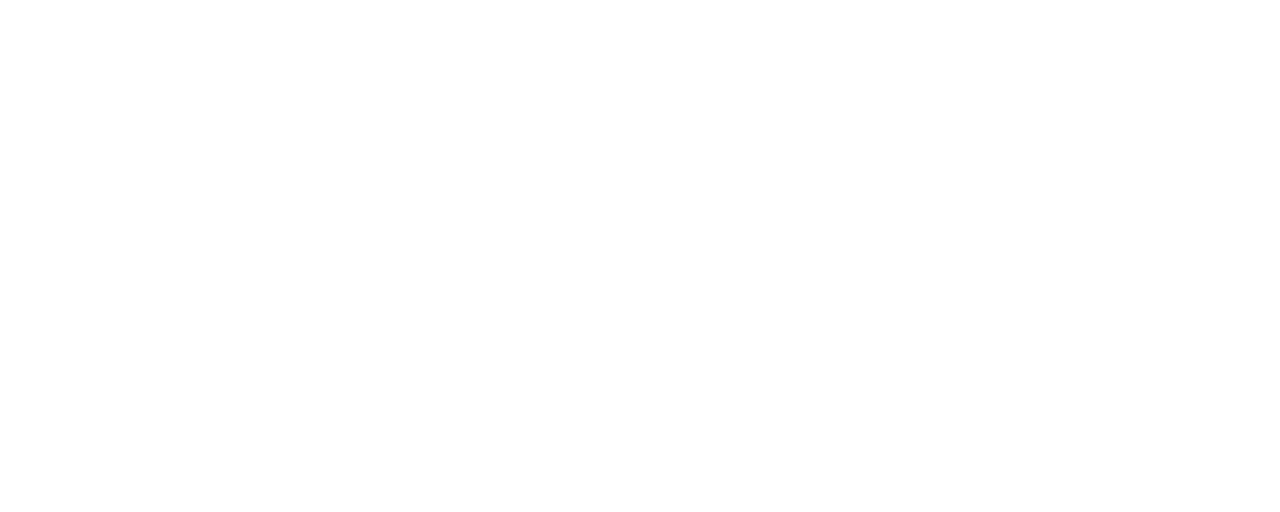
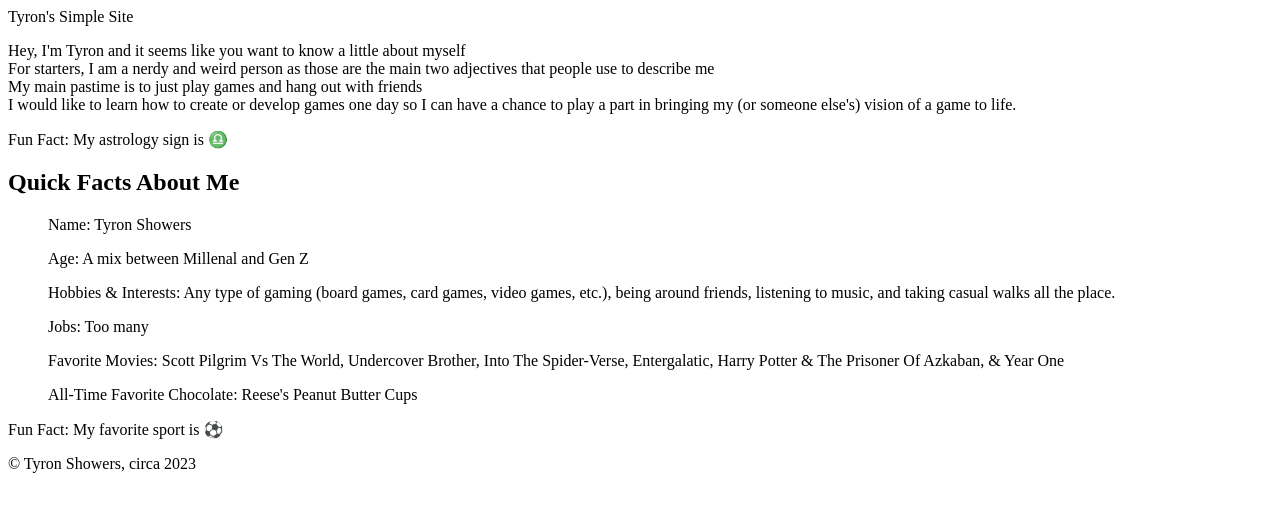
Before and after one commit to PT-Web-Dev-Jan-23/js-assignment-4-html-me-something-TShowers21, a website: page index.html in a window 1280 px wide. Drawn offline with Linux system fonts and the light colour scheme.

```diff
--- a/index.html
+++ b/index.html
@@ -1,8 +1,58 @@
 <!DOCTYPE html>
 <html>
    <head>
+   <title>Who is Tyron Showers?</title>
    </head>
-   <body>
-      <!-- Write your HTML in this file! -->
-   </body>
+      <body>
+         <main>
+            <header>Tyron's Simple Site</header>
+               <article>
+
+
+               <p>Hey, I'm Tyron and it seems like you want to know a little about myself <br />
+               For starters, I am a nerdy and weird person as those are the main two adjectives that people use to describe me <br />
+               My main pastime is to just play games and hang out with friends <br />
+               I would like to learn how to create or develop games one day so I can have a chance to play a part in bringing my (or someone else's) vision of a game to life. <br />
+               </p>
+               </article>
+
+               <p>Fun Fact: My astrology sign is &#9806;</p>
+
+               <article>
+               <h2>Quick Facts About Me</h2>
+               <p>
+               <ul>
+               Name: Tyron Showers
+               </ul>
+
+               <ul>
+               Age: A mix between Millenal and Gen Z
+               </ul>
+
+               <ul>
+               Hobbies & Interests: Any type of gaming (board games, card games, video games, etc.), being around friends, listening to music, and taking casual walks all the place.
+               </ul>
+
+               <ul>
+               Jobs: Too many
+               </ul>
+
+               <ul>
+               Favorite Movies: Scott Pilgrim Vs The World, Undercover Brother, Into The Spider-Verse, Entergalatic, Harry Potter & The Prisoner Of Azkaban, & Year One
+               </ul>
+
+               <ul>
+               All-Time Favorite Chocolate: Reese's Peanut Butter Cups
+               </ul>
+               </p>
+               </article>
+
+               <p>Fun Fact: My favorite sport is &#9917;</p>
+
+               <footer>
+               <p>&copy; Tyron Showers, circa 2023</p>
+               </footer>
+         </main>
+         <!-- Write your HTML in this file! -->
+      </body>
 </html>
```
